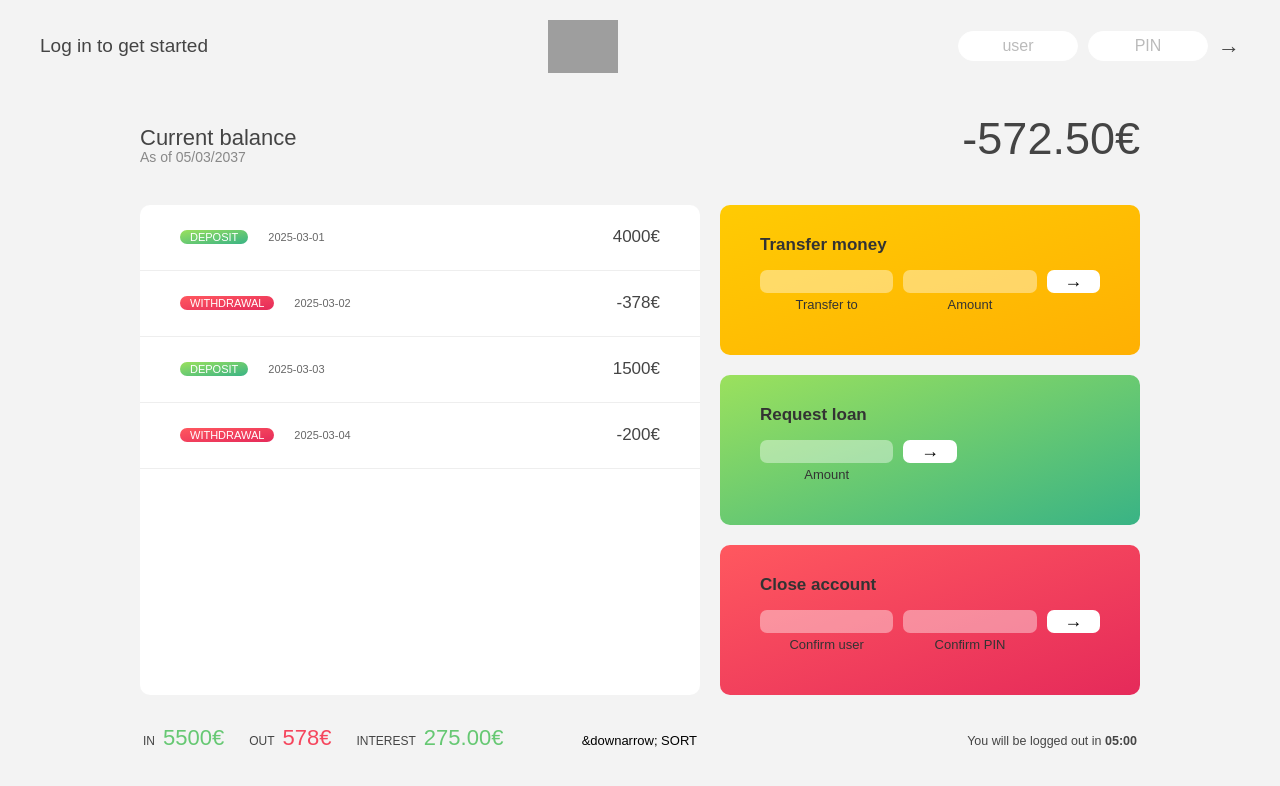
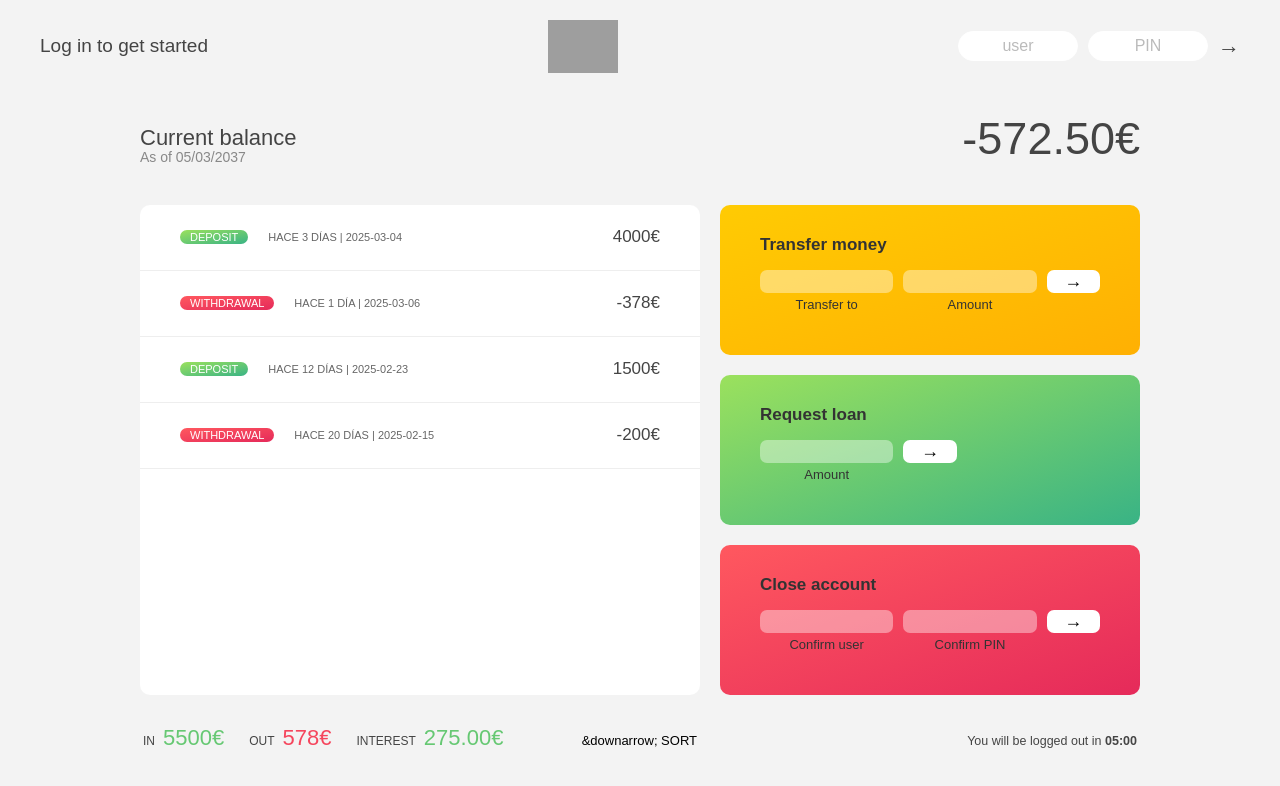
Before and after one commit to Olena-Koval/APP-banco-react, a React (Vite) app: page / in a window 1280 px wide. Shown: the top 786 px of the page. Built offline with nearby package versions, Linux system fonts and the light colour scheme; grey boxes are pictures that could not be loaded.

Commit message:
Añadir fechas relativas con dayjs para los movimientos

```diff
--- a/package.json
+++ b/package.json
@@ -10,6 +10,7 @@
     "deploy": "gh-pages -d dist"
   },
   "dependencies": {
+    "dayjs": "^1.11.13",
     "react": "^19.0.0",
     "react-dom": "^19.0.0"
   },
--- a/src/App.jsx
+++ b/src/App.jsx
@@ -4,14 +4,15 @@ import Welcome from "./Welcome/Welcome";
 import Login from "./Login/Login";
 import Balance from "./Balance/Balance";
 import Movements from "./Movements/Movements";
+import dayjs from 'dayjs'; // Importamos dayjs
 
 function App() {
   // Estado para manejar el balance y las transacciones
   const [movements, setMovements] = useState([
-    { type: "deposit", date: "2025-03-01", value: 4000 },
-    { type: "withdrawal", date: "2025-03-02", value: -378 },
-    { type: "deposit", date: "2025-03-03", value: 1500 },
-    { type: "withdrawal", date: "2025-03-04", value: -200 }
+    { type: "deposit", date: dayjs().subtract(3, 'days').format('YYYY-MM-DD'), value: 4000 },
+    { type: "withdrawal", date: dayjs().subtract(1, 'day').format('YYYY-MM-DD'), value: -378 },
+    { type: "deposit", date: dayjs().subtract(12, 'days').format('YYYY-MM-DD'), value: 1500 },
+    { type: "withdrawal", date: dayjs().subtract(20, 'days').format('YYYY-MM-DD'), value: -200 }
   ]);
 
   // Función para agregar un nuevo movimiento
@@ -96,11 +97,7 @@ function App() {
           <h2>Close account</h2>
           <form className="form form--close">
             <input type="text" className="form__input form__input--user" />
-            <input
-              type="password"
-              maxLength="6"
-              className="form__input form__input--pin"
-            />
+            <input type="password" maxLength="6" className="form__input form__input--pin" />
             <button className="form__btn form__btn--close">&rarr;</button>
             <label className="form__label">Confirm user</label>
             <label className="form__label">Confirm PIN</label>
--- a/src/Movements/Movements.jsx
+++ b/src/Movements/Movements.jsx
@@ -1,5 +1,6 @@
 import React from 'react';
 import './Movements.css';
+import dayjs from 'dayjs'; // Importamos dayjs
 
 const Movements = ({ movements, onUpdateBalance }) => {
   // Función para manejar el cambio de balance cuando hay una nueva transacción
@@ -7,17 +8,38 @@ const Movements = ({ movements, onUpdateBalance }) => {
     onUpdateBalance(movement);
   };
 
+  // Función para mostrar la fecha con el formato "hace X días" y también el formato estándar
+  const formatDate = (date) => {
+    const today = dayjs(); // Obtiene la fecha actual
+    const movementDate = dayjs(date); // Convierte la fecha del movimiento
+    const diffInDays = today.diff(movementDate, 'day'); // Calcula la diferencia en días
+
+    const relativeDate = diffInDays === 0
+      ? "Hoy"
+      : `Hace ${diffInDays} ${diffInDays === 1 ? 'día' : 'días'}`;
+
+    const standardDate = movementDate.format('YYYY-MM-DD'); // Formato estándar 'YYYY-MM-DD'
+
+    return { relativeDate, standardDate };
+  };
+
   return (
     <div className="movements">
-      {movements.map((movement, index) => (
-        <div key={index} className="movements__row">
-          <div className={`movements__type movements__type--${movement.type}`}>
-            {movement.type === 'deposit' ? 'Deposit' : 'Withdrawal'}
+      {movements.map((movement, index) => {
+        const { relativeDate, standardDate } = formatDate(movement.date);
+
+        return (
+          <div key={index} className="movements__row">
+            <div className={`movements__type movements__type--${movement.type}`}>
+              {movement.type === 'deposit' ? 'Deposit' : 'Withdrawal'}
+            </div>
+            <div className="movements__date">
+              <span>{relativeDate} </span> | <span>{standardDate}</span>
+            </div> {/* Mostrar ambas fechas */}
+            <div className="movements__value">{movement.value}€</div>
           </div>
-          <div className="movements__date">{movement.date}</div>
-          <div className="movements__value">{movement.value}€</div>
-        </div>
-      ))}
+        );
+      })}
     </div>
   );
 };
```
Also changed, not shown: 1 other file (tests, documents, lock files or other folders).
